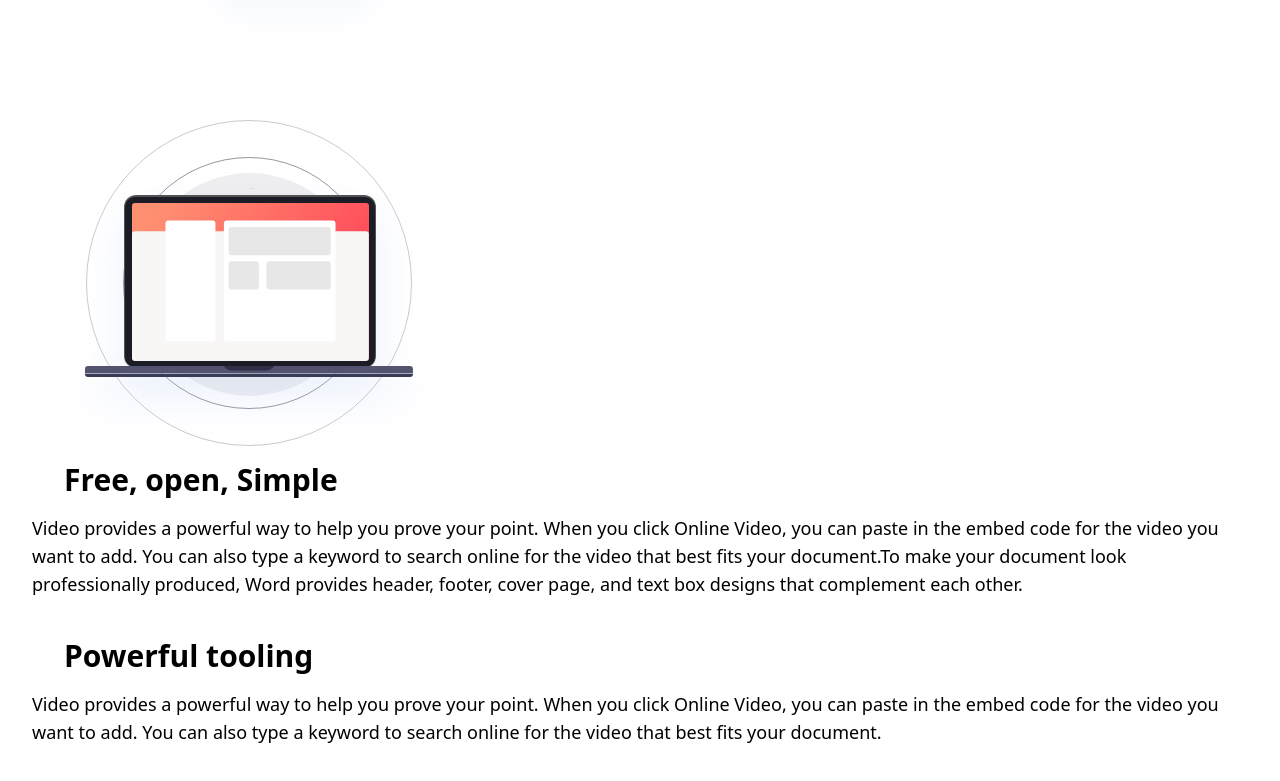
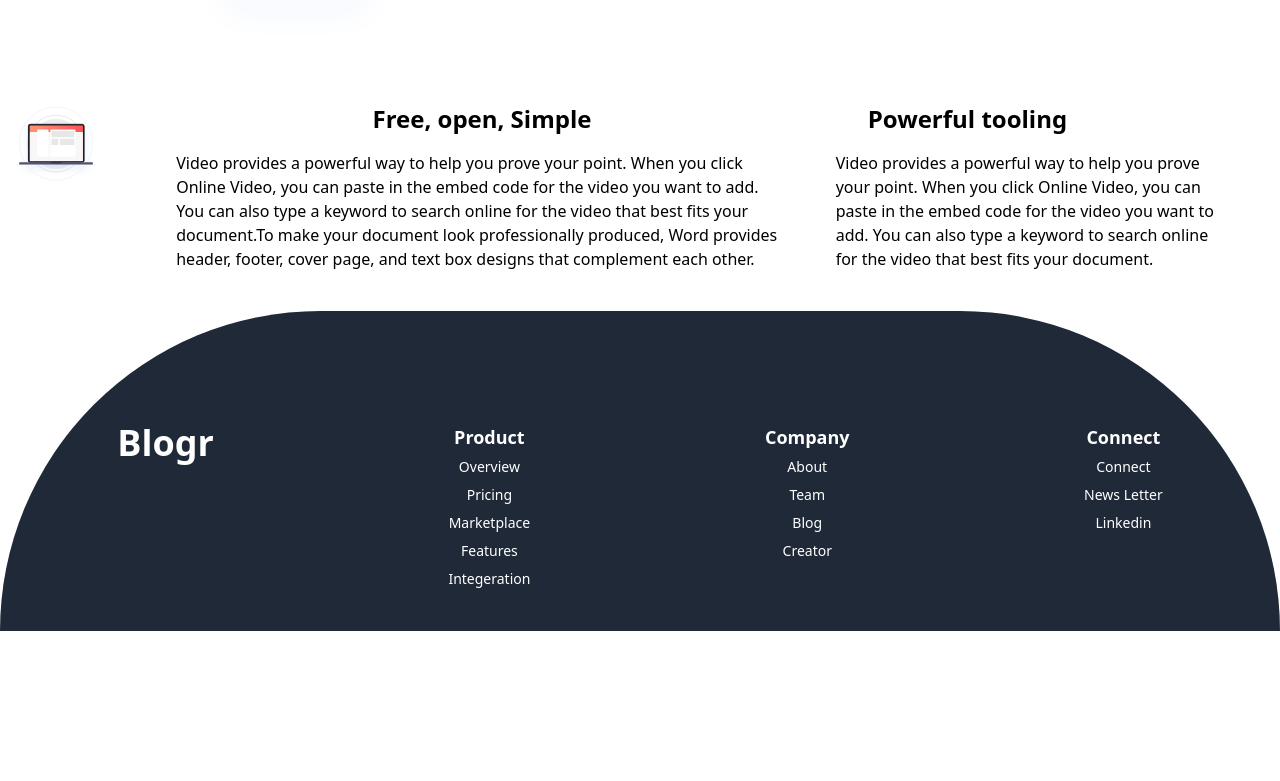
Before and after one commit to codewithahad01/blogr-landing-page, a React (Create React App) app: page / in a window 1280 px wide. Shown: the part 2097-2878 px from the top of the page. After the commit the page ends 2728 px from the top, so only its background shows below. Built offline with nearby package versions, Linux system fonts and the light colour scheme.

Commit message:
footer section comoonents completed

```diff
--- /dev/null
+++ b/src/components/Footer.jsx
@@ -0,0 +1,44 @@
+import React from 'react'
+
+function Footer() {
+    return (
+        <div className='flex flex-col bg-gray-800 text-white pt-28 pb-10  rounded-t-full  text-center text-lg md:flex-row md:justify-around'>
+
+            <div className='mb-4'>
+                <p className='text-4xl font-extrabold'>Blogr</p>
+            </div>
+
+            <div>
+                <ul>
+                    <li><a className='text-lg font-bold' href='#home'>Product</a></li>
+                    <li><a className='md:text-sm hover:underline' href='#home'>Overview</a></li>
+                    <li><a className='md:text-sm hover:underline' href='#home'>Pricing</a></li>
+                    <li><a className='md:text-sm hover:underline' href='#home'>Marketplace</a></li>
+                    <li><a className='md:text-sm hover:underline' href='#home'>Features</a></li>
+                    <li><a className='md:text-sm hover:underline' href='#home'>Integeration</a></li>
+                </ul>
+            </div>
+
+            <div>
+                <ul>
+                    <li><a className='text-lg font-bold' href='#home'>Company</a></li>
+                    <li><a className='md:text-sm hover:underline' href='#home'>About</a></li>
+                    <li><a className='md:text-sm hover:underline' href='#home'>Team</a></li>
+                    <li><a className='md:text-sm hover:underline' href='#home'>Blog</a></li>
+                    <li><a className='md:text-sm hover:underline' href='#home'>Creator</a></li>
+                </ul>
+            </div>
+
+            <div>
+                <ul>
+                    <li><a className='text-lg font-bold' href='#home'>Connect</a></li>
+                    <li><a className='md:text-sm hover:underline' href='#home'>Connect</a></li>
+                    <li><a className='md:text-sm hover:underline' href='#home'>News Letter</a></li>
+                    <li><a className='md:text-sm hover:underline' href='#home'>Linkedin</a></li>
+                </ul>
+            </div>
+        </div>
+    )
+}
+
+export default Footer
--- a/src/components/Services.jsx
+++ b/src/components/Services.jsx
@@ -4,27 +4,28 @@ import img2 from '../images/illustration-laptop-desktop.svg'
 
 function Services() {
     return (
-        <div>
-            <div>
+        <div className='md:flex'>
+            <div className=''>
                 <img className=' mt-auto ' src={img1} alt="mobile" />
                 <img className=' mt-96 sr-only' src={img2} alt="desktop" />
             </div>
 
-            <div className='px-8'>
-                <h2 className='text-3xl text-center px-8 font-bold mb-4 md:text-start'>Free, open, Simple</h2>
-                <p className='text-lg mb-10'>Video provides a powerful way to help you prove your point. When you click Online Video,
+            <div className='md:flex px-10'>
+            <div className='px-6'>
+                <h2 className='text-2xl text-center px-8 font-bold mb-4'>Free, open, Simple</h2>
+                <p className='text-md mb-10'>Video provides a powerful way to help you prove your point. When you click Online Video,
                 you can paste in the embed code for the video you want to add. You can also type a keyword to
                 search online for the video that best fits your document.To make your document look professionally produced,
                 Word provides header, footer, cover page, and text box designs that complement each other.</p>
             </div>
 
-            <div className='px-8'>
-                <h2 className='text-3xl text-center px-8 font-bold mb-4 md:text-start'>Powerful tooling</h2>
-                <p className='text-lg mb-10'>Video provides a powerful way to help you prove your point. When you click Online Video,
+            <div className='px-6'>
+                <h2 className='text-2xl text-center px-8 font-bold mb-4 md:text-start'>Powerful tooling</h2>
+                <p className='text-md mb-10'>Video provides a powerful way to help you prove your point. When you click Online Video,
                 you can paste in the embed code for the video you want to add. You can also type a keyword to
                 search online for the video that best fits your document.</p>
             </div>
-
+        </div>
         </div>
     )
 }
```
